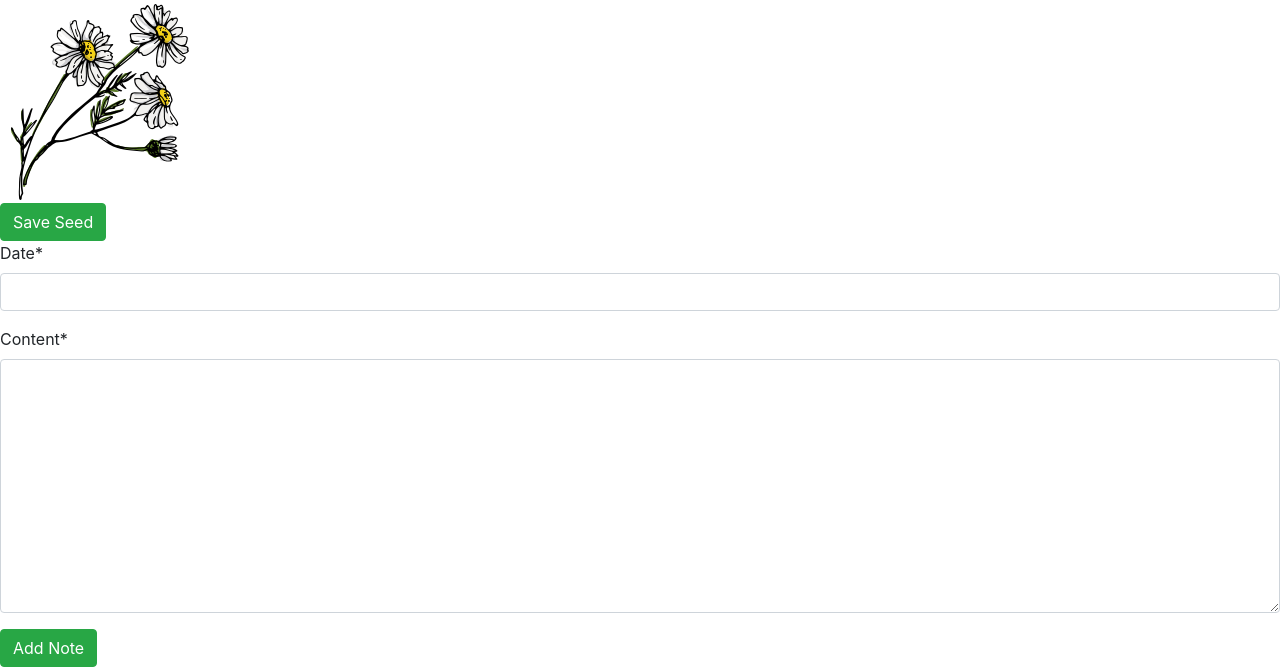
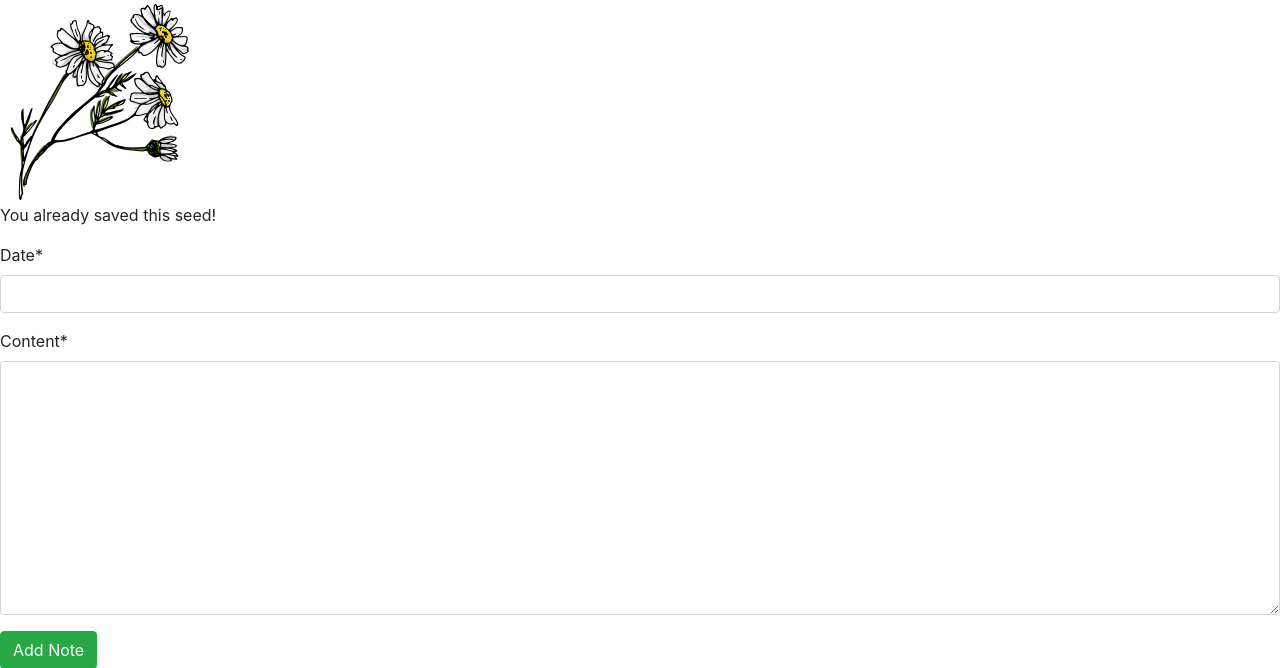
Before and after one commit to mcholbrook/seedling, a Django app: page /seeds/1/ in a window 1280 px wide. Shown: the part 152-820 px from the top of the page. Run offline with Django 3.2, Linux system fonts and the light colour scheme; a user stored in the database is signed in; tables that the repository leaves empty hold one stand-in row (values such as "Sample post"); some libraries are stand-ins or nearby versions.

Commit message:
Add conditional rendering to seed detail page

```diff
--- a/main_app/templates/seeds/detail.html
+++ b/main_app/templates/seeds/detail.html
@@ -5,10 +5,16 @@
 <h1>{{seed.name}}</h1>
 <p>{{seed.description}}</p>
 <img src="../../static/images/{{seed.kind}}.png" />
-<form action="{% url 'save_seed' seed.id user.id%}" method="post">
-  {% csrf_token %}
+
+{% if has_seed %}
+  <p>You already saved this seed!</p>
+{% else %}
+  <form action="{% url 'save_seed' seed.id user.id%}" method="post">
+    {% csrf_token %}
   <button type='submit' class='btn btn-success'>Save Seed</button>
-</form>
+  </form>
+{% endif %}
+
 
 <form action="{% url 'add_note' seed.id %}" method="post">
   {% csrf_token %}
--- a/main_app/views.py
+++ b/main_app/views.py
@@ -81,7 +81,14 @@ def seed_list(request):
 def seeds_detail(request, seed_id):
   seed = Seed.objects.get(id=seed_id)
   note_form = NoteCreateForm()
-  return render(request, 'seeds/detail.html', {'seed': seed, 'note_form': note_form})
+  if User.objects.get(id=request.user.id).seed_set.filter(id=seed_id):
+    print('User has this seed already')
+    has_seed = True
+  else:
+    print('User does not have this seed')
+    has_seed = False
+  # does_user_have_seed = User.objects.get(id=request.user.id)
+  return render(request, 'seeds/detail.html', {'seed': seed, 'note_form': note_form, 'has_seed': has_seed})
 
 def add_note(request, seed_id):
   form = NoteCreateForm(request.POST)
```
